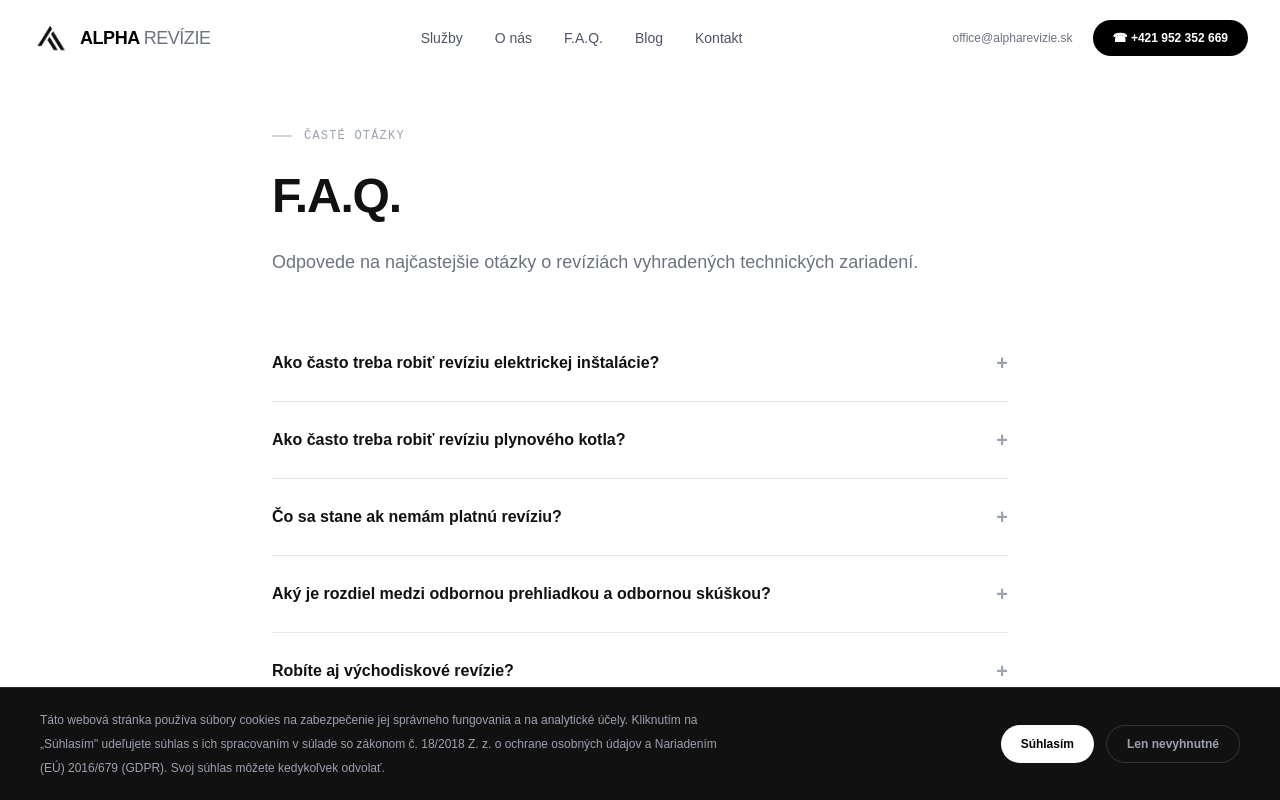
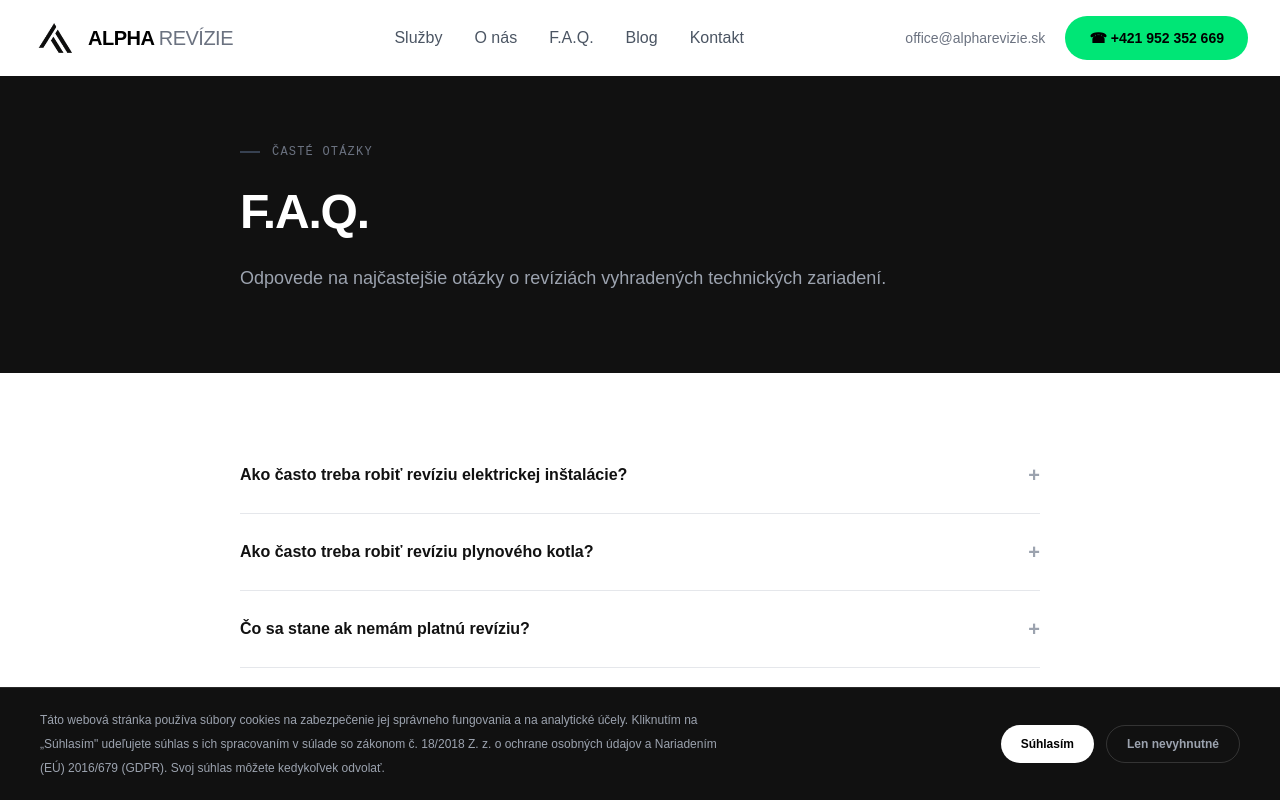
Before and after one commit to djamriska43/alpharevizie.sk, a Next.js app: page /faq in a window 1280 px wide. Shown: the top 800 px of the page. Built offline with nearby package versions, Linux system fonts and the light colour scheme.

Commit message:
Add files via upload

```diff
--- a/src/app/blog/page.tsx
+++ b/src/app/blog/page.tsx
@@ -1,38 +1,37 @@
+import Reveal from '@/components/Reveal';
 import { Metadata } from 'next';
-import Reveal from '@/components/Reveal';
 
-export const metadata: Metadata = {
-  title: 'Blog — Alpha Revízie',
-  description: 'Odborné články o revíziách vyhradených technických zariadení. Praktické informácie a legislatívne novinky.',
-};
+export const metadata: Metadata = { title: 'Blog — Alpha Revízie' };
 
 const posts = [
-  { icon: '⚡', tag: 'Elektrické', color: '#00d4ff', bg: 'rgba(0,212,255,0.08)', title: 'Kedy potrebujete revíziu elektrickej inštalácie v byte?', desc: 'Ak bývate v byte alebo dome, mali by ste vedieť, že revízia elektriky nie je len formalita...' },
-  { icon: '🔥', tag: 'Plynové', color: '#ff2d6b', bg: 'rgba(255,45,107,0.08)', title: 'Revízia plynového kotla — čo zahŕňa a prečo ju neodkladať?', desc: 'Plynový kotol je srdcom vášho kúrenia. Pravidelná revízia nie je len povinnosť...' },
-  { icon: '⚙️', tag: 'Tlakové', color: '#8b5cf6', bg: 'rgba(139,92,246,0.08)', title: 'Kompresor v dielni — potrebuje revíziu?', desc: 'Ak máte kompresor s tlakovou nádobou, pravdepodobne spadá pod VTZ...' },
-  { icon: '🏗️', tag: 'Zdvíhacie', color: '#00e676', bg: 'rgba(0,230,118,0.08)', title: 'Revízia vysokozdvižného vozíka — lehoty a povinnosti', desc: 'Vysokozdvižné vozíky patria medzi VTZ zdvíhacie skupiny B...' },
-  { icon: '⚖️', tag: 'Legislatíva', color: '#444', bg: '#f5f5f5', title: 'Vyhláška 508/2009 Z. z. — čo musí vedieť každý prevádzkovateľ', desc: 'Táto vyhláška je ústredným predpisom pre VTZ na Slovensku...' },
-  { icon: '📋', tag: 'Praktické', color: '#444', bg: '#f5f5f5', title: 'Ako sa pripraviť na kontrolu z inšpektorátu práce?', desc: 'Kontrola z IP nemusí byť stresujúca, ak máte poriadok v dokumentácii...' },
+  {icon:'⚡',tag:'Elektrické',color:'#00d4ff',bg:'rgba(0,212,255,0.08)',title:'Kedy potrebujete revíziu elektrickej inštalácie v byte?',desc:'Ak bývate v byte alebo dome, mali by ste vedieť, že revízia elektriky nie je len formalita...'},
+  {icon:'🔥',tag:'Plynové',color:'#ff2d6b',bg:'rgba(255,45,107,0.08)',title:'Revízia plynového kotla — čo zahŕňa a prečo ju neodkladať?',desc:'Plynový kotol je srdcom vášho kúrenia. Pravidelná revízia nie je len povinnosť...'},
+  {icon:'⚙️',tag:'Tlakové',color:'#8b5cf6',bg:'rgba(139,92,246,0.08)',title:'Kompresor v dielni — potrebuje revíziu?',desc:'Ak máte kompresor s tlakovou nádobou, pravdepodobne spadá pod VTZ...'},
+  {icon:'🏗️',tag:'Zdvíhacie',color:'#00e676',bg:'rgba(0,230,118,0.08)',title:'Revízia vysokozdvižného vozíka — lehoty a povinnosti',desc:'Vysokozdvižné vozíky patria medzi VTZ zdvíhacie skupiny B...'},
+  {icon:'⚖️',tag:'Legislatíva',color:'#444',bg:'#f5f5f5',title:'Vyhláška 508/2009 Z. z. — čo musí vedieť každý prevádzkovateľ',desc:'Táto vyhláška je ústredným predpisom pre VTZ na Slovensku...'},
+  {icon:'📋',tag:'Praktické',color:'#444',bg:'#f5f5f5',title:'Ako sa pripraviť na kontrolu z inšpektorátu práce?',desc:'Kontrola z IP nemusí byť stresujúca, ak máte poriadok v dokumentácii...'},
 ];
 
 export default function BlogPage() {
   return (
-    <section className="pt-32 pb-16 px-8">
-      <div className="max-w-[1200px] mx-auto">
-        <Reveal>
-          <div className="flex items-center gap-3 text-gray-400 text-xs font-mono uppercase tracking-widest mb-4">
-            <span className="w-5 h-[1.5px] bg-gray-300" />Blog
-          </div>
-          <h1 className="text-[clamp(2rem,4vw,3rem)] font-black tracking-tight mb-4">Odborné články o revíziách VTZ</h1>
-          <p className="text-gray-500 text-lg leading-relaxed max-w-[600px] mb-12">Praktické informácie a rady pre prevádzkovateľov technických zariadení.</p>
-        </Reveal>
-        <div className="grid grid-cols-1 md:grid-cols-2 lg:grid-cols-3 gap-8">
-          {posts.map((p, i) => (
-            <Reveal key={i} delay={(i % 4) * 0.1}>
+    <>
+      <section className="bg-[#111] pt-36 pb-20 px-8">
+        <div className="max-w-[1200px] mx-auto">
+          <Reveal>
+            <div className="flex items-center gap-3 text-gray-500 text-xs font-mono uppercase tracking-widest mb-4"><span className="w-5 h-[1.5px] bg-gray-700" />Blog</div>
+            <h1 className="text-[clamp(2rem,4vw,3rem)] font-black tracking-tight mb-4 text-white">Odborné články o revíziách VTZ</h1>
+            <p className="text-lg text-gray-400 leading-relaxed max-w-[600px]">Praktické informácie a rady pre prevádzkovateľov technických zariadení.</p>
+          </Reveal>
+        </div>
+      </section>
+      <section className="py-20 px-8">
+        <div className="max-w-[1200px] mx-auto grid grid-cols-1 md:grid-cols-2 lg:grid-cols-3 gap-8">
+          {posts.map((p,i) => (
+            <Reveal key={i} delay={(i%4)*0.1}>
               <div className="rounded-2xl border border-gray-200 overflow-hidden hover:-translate-y-1 hover:shadow-[0_15px_40px_rgba(0,0,0,0.06)] transition-all cursor-pointer">
                 <div className="h-[180px] bg-gray-100 flex items-center justify-center text-4xl">{p.icon}</div>
                 <div className="p-6">
-                  <span className="font-mono text-[0.6rem] uppercase tracking-widest py-1 px-2 rounded font-semibold inline-block mb-3" style={{ background: p.bg, color: p.color }}>{p.tag}</span>
+                  <span className="font-mono text-[0.6rem] uppercase tracking-widest py-1 px-2 rounded font-semibold inline-block mb-3" style={{background:p.bg,color:p.color}}>{p.tag}</span>
                   <h3 className="font-bold leading-snug mb-2">{p.title}</h3>
                   <p className="text-xs text-gray-500 leading-relaxed">{p.desc}</p>
                 </div>
@@ -40,7 +39,7 @@ export default function BlogPage() {
             </Reveal>
           ))}
         </div>
-      </div>
-    </section>
+      </section>
+    </>
   );
 }
--- a/src/app/faq/page.tsx
+++ b/src/app/faq/page.tsx
@@ -4,26 +4,25 @@ import Reveal from '@/components/Reveal';
 import { CTASection } from '@/components/Widgets';
 
 const faqs = [
-  { q: 'Ako často treba robiť revíziu elektrickej inštalácie?', a: 'Závisí od typu prostredia. V bežných bytoch a kanceláriách je to každých 5 rokov. Vo výrobných prevádzkach každé 2–3 roky. Na staveniskách každých 6 mesiacov. Presné lehoty sú uvedené v prílohe č. 8 vyhlášky č. 508/2009 Z. z.' },
-  { q: 'Ako často treba robiť revíziu plynového kotla?', a: 'Odborná prehliadka (kontrola) sa robí každý rok. Odborná skúška (revízia) každé 3 roky. Platí to pre plynové zariadenia skupiny B — teda bežné domáce kotly od 5 kW do 0,5 MW.' },
-  { q: 'Čo sa stane ak nemám platnú revíziu?', a: 'Nesplnenie povinnosti je porušenie predpisov BOZP. Inšpektorát práce môže uložiť pokutu do výšky 100 000 €. V prípade pracovného úrazu na nezrevídovanom zariadení hrozí aj trestnoprávna zodpovednosť. Poisťovňa vám tiež nemusí preplatiť poistnú udalosť.' },
-  { q: 'Aký je rozdiel medzi odbornou prehliadkou a odbornou skúškou?', a: 'Odborná prehliadka (OP) je vizuálna kontrola stavu zariadenia. Odborná skúška (OS) je komplexnejšia — zahŕňa prehliadku aj funkčné skúšky a merania. Obe vykonáva revízny technik a o výsledku vystaví doklad.' },
-  { q: 'Robíte aj východiskové revízie?', a: 'Áno, robíme východiskové aj periodické revízie. Východisková revízia sa robí pred prvým uvedením zariadenia do prevádzky — napríklad po novej elektroinštalácii, montáži plynového kotla alebo inštalácii tlakovej nádoby.' },
-  { q: 'Pôsobíte aj mimo Žilinského kraja?', a: 'Áno, pôsobíme po celom Slovensku. Sídlime v Martine, ale pravidelne cestujeme do všetkých krajov — Bratislava, Banská Bystrica, Košice, Prešov, Nitra, Trnava, Trenčín.' },
-  { q: 'Ako dlho trvá dodanie revíznej správy?', a: 'Revíznu správu s okrúhlou pečiatkou revízneho technika vám dodáme do niekoľkých pracovných dní po vykonaní revízie.' },
-  { q: 'Čo je to vyhláška 508/2009 Z. z.?', a: 'Je to ústredný predpis pre vyhradené technické zariadenia na Slovensku. Upravuje rozdelenie zariadení do skupín (A, B, C), požiadavky na odbornú spôsobilosť, lehoty revízií a obsah revíznych správ. Nadväzuje na zákon č. 124/2006 Z. z. o BOZP.' },
+  {q:'Ako často treba robiť revíziu elektrickej inštalácie?',a:'Závisí od typu prostredia. V bežných bytoch každých 5 rokov, vo výrobných prevádzkach každé 2–3 roky, na staveniskách každých 6 mesiacov.'},
+  {q:'Ako často treba robiť revíziu plynového kotla?',a:'Odborná prehliadka každý rok, odborná skúška každé 3 roky.'},
+  {q:'Čo sa stane ak nemám platnú revíziu?',a:'Inšpektorát práce môže uložiť pokutu do 100 000 €. Pri úraze hrozí trestnoprávna zodpovednosť.'},
+  {q:'Aký je rozdiel medzi odbornou prehliadkou a skúškou?',a:'Prehliadka je vizuálna kontrola, skúška zahŕňa aj funkčné skúšky a merania.'},
+  {q:'Robíte aj východiskové revízie?',a:'Áno, robíme východiskové aj periodické revízie všetkých štyroch druhov VTZ.'},
+  {q:'Pôsobíte aj mimo Žilinského kraja?',a:'Áno, pôsobíme po celom Slovensku.'},
+  {q:'Ako dlho trvá dodanie revíznej správy?',a:'Do niekoľkých pracovných dní po vykonaní revízie.'},
+  {q:'Čo je vyhláška 508/2009 Z. z.?',a:'Ústredný predpis pre VTZ — upravuje rozdelenie zariadení, lehoty revízií a odborné spôsobilosti.'},
 ];
 
-function FAQItem({ q, a, i }: { q: string; a: string; i: number }) {
-  const [open, setOpen] = useState(false);
+function FAQItem({q,a,i}:{q:string;a:string;i:number}) {
+  const [open,setOpen]=useState(false);
   return (
-    <Reveal delay={(i % 4) * 0.08}>
-      <div className="border-b border-gray-200 py-6" onClick={() => setOpen(!open)}>
-        <div className="flex justify-between items-center cursor-pointer font-bold text-base hover:text-gray-600 transition-colors">
-          {q}
-          <span className={`text-xl text-gray-400 transition-transform duration-300 ${open ? 'rotate-45' : ''}`}>+</span>
+    <Reveal delay={(i%4)*0.08}>
+      <div className="border-b border-gray-200 py-6 cursor-pointer" onClick={()=>setOpen(!open)}>
+        <div className="flex justify-between items-center font-bold text-base hover:text-gray-600 transition-colors">
+          {q}<span className={`text-xl text-gray-400 transition-transform duration-300 ${open?'rotate-45':''}`}>+</span>
         </div>
-        <div className={`overflow-hidden transition-all duration-400 text-sm text-gray-500 leading-relaxed ${open ? 'max-h-[300px] pt-4' : 'max-h-0'}`}>{a}</div>
+        <div className={`overflow-hidden transition-all duration-400 text-sm text-gray-500 leading-relaxed ${open?'max-h-[300px] pt-4':'max-h-0'}`}>{a}</div>
       </div>
     </Reveal>
   );
@@ -32,16 +31,20 @@ function FAQItem({ q, a, i }: { q: string; a: string; i: number }) {
 export default function FAQPage() {
   return (
     <>
-      <div className="pt-32 pb-16 px-8 max-w-[800px] mx-auto">
-        <Reveal>
-          <div className="flex items-center gap-3 text-gray-400 text-xs font-mono uppercase tracking-widest mb-4">
-            <span className="w-5 h-[1.5px] bg-gray-300" />Časté otázky
-          </div>
-          <h1 className="text-[clamp(2rem,4vw,3rem)] font-black tracking-tight mb-4">F.A.Q.</h1>
-          <p className="text-gray-500 text-lg leading-relaxed mb-12">Odpovede na najčastejšie otázky o revíziách vyhradených technických zariadení.</p>
-        </Reveal>
-        {faqs.map((f, i) => <FAQItem key={i} q={f.q} a={f.a} i={i} />)}
-      </div>
+      <section className="bg-[#111] pt-36 pb-20 px-8">
+        <div className="max-w-[800px] mx-auto">
+          <Reveal>
+            <div className="flex items-center gap-3 text-gray-500 text-xs font-mono uppercase tracking-widest mb-4"><span className="w-5 h-[1.5px] bg-gray-700" />Časté otázky</div>
+            <h1 className="text-[clamp(2rem,4vw,3rem)] font-black tracking-tight mb-4 text-white">F.A.Q.</h1>
+            <p className="text-lg text-gray-400 leading-relaxed">Odpovede na najčastejšie otázky o revíziách vyhradených technických zariadení.</p>
+          </Reveal>
+        </div>
+      </section>
+      <section className="py-16 px-8">
+        <div className="max-w-[800px] mx-auto">
+          {faqs.map((f,i)=><FAQItem key={i} q={f.q} a={f.a} i={i} />)}
+        </div>
+      </section>
       <CTASection />
     </>
   );
--- a/src/app/kontakt/page.tsx
+++ b/src/app/kontakt/page.tsx
@@ -3,53 +3,51 @@ import Reveal from '@/components/Reveal';
 
 export default function ContactPage() {
   return (
-    <section className="pt-32 pb-16 px-8">
-      <div className="max-w-[1200px] mx-auto">
-        <Reveal>
-          <div className="flex items-center gap-3 text-gray-400 text-xs font-mono uppercase tracking-widest mb-4">
-            <span className="w-5 h-[1.5px] bg-gray-300" />Kontakt
-          </div>
-          <h1 className="text-[clamp(2rem,4vw,3rem)] font-black tracking-tight mb-4">Ozvite sa nám</h1>
-          <p className="text-gray-500 text-lg leading-relaxed max-w-[600px] mb-12">Zavolajte, napíšte e-mail alebo vyplňte formulár. Ozveme sa vám do 24 hodín.</p>
-        </Reveal>
-        <div className="grid grid-cols-1 md:grid-cols-2 gap-12">
+    <>
+      <section className="bg-[#111] pt-36 pb-20 px-8">
+        <div className="max-w-[1200px] mx-auto">
+          <Reveal>
+            <div className="flex items-center gap-3 text-gray-500 text-xs font-mono uppercase tracking-widest mb-4"><span className="w-5 h-[1.5px] bg-gray-700" />Kontakt</div>
+            <h1 className="text-[clamp(2rem,4vw,3rem)] font-black tracking-tight mb-4 text-white">Ozvite sa nám</h1>
+            <p className="text-lg text-gray-400 leading-relaxed max-w-[600px]">Zavolajte, napíšte e-mail alebo vyplňte formulár. Ozveme sa vám do 24 hodín.</p>
+          </Reveal>
+        </div>
+      </section>
+      <section className="py-20 px-8">
+        <div className="max-w-[1200px] mx-auto grid grid-cols-1 md:grid-cols-2 gap-12">
           <div className="flex flex-col gap-6">
             {[
-              { icon: '☎', title: 'Telefón', content: <a href="tel:+421952352669" className="text-black font-semibold no-underline">+421 952 352 669</a> },
-              { icon: '✉', title: 'E-mail', content: <a href="mailto:office@alpharevizie.sk" className="text-black font-semibold no-underline">office@alpharevizie.sk</a> },
-              { icon: '📍', title: 'Adresa', content: <span>Jeleňova 4154/9<br />036 01 Martin</span> },
-              { icon: '🏢', title: 'Fakturačné údaje', content: <span>Alpha Safety s.r.o.<br />IČO: 54 610 982<br />DIČ: 2121731810<br />IČ DPH: SK2121731810</span> },
-            ].map((item, i) => (
-              <Reveal key={i} delay={i * 0.1}>
+              {icon:'☎',title:'Telefón',content:'<a href="tel:+421952352669" class="text-black font-semibold no-underline">+421 952 352 669</a>'},
+              {icon:'✉',title:'E-mail',content:'<a href="mailto:office@alpharevizie.sk" class="text-black font-semibold no-underline">office@alpharevizie.sk</a>'},
+              {icon:'📍',title:'Adresa',content:'Jeleňova 4154/9<br/>036 01 Martin'},
+              {icon:'🏢',title:'Fakturačné údaje',content:'Alpha Safety s.r.o.<br/>IČO: 54 610 982<br/>DIČ: 2121731810<br/>IČ DPH: SK2121731810'},
+            ].map((item,i) => (
+              <Reveal key={i} delay={i*0.1}>
                 <div className="flex gap-4 items-start">
                   <div className="w-12 h-12 bg-gray-50 rounded-[14px] flex items-center justify-center text-xl shrink-0">{item.icon}</div>
                   <div>
                     <h3 className="font-bold text-sm mb-1">{item.title}</h3>
-                    <p className="text-sm text-gray-500">{item.content}</p>
+                    <p className="text-sm text-gray-500" dangerouslySetInnerHTML={{__html:item.content}} />
                   </div>
                 </div>
               </Reveal>
             ))}
           </div>
           <Reveal direction="right">
-            <form className="flex flex-col gap-4" onSubmit={(e) => { e.preventDefault(); alert('Formulár odoslaný! (demo)'); }}>
+            <form className="flex flex-col gap-4" onSubmit={(e)=>{e.preventDefault();alert('Formulár odoslaný! (demo)')}}>
               <input type="text" placeholder="Meno a priezvisko" required className="w-full py-4 px-5 border border-gray-200 rounded-xl font-sans text-sm outline-none focus:border-black transition-colors" />
               <input type="email" placeholder="E-mail" required className="w-full py-4 px-5 border border-gray-200 rounded-xl font-sans text-sm outline-none focus:border-black transition-colors" />
               <input type="tel" placeholder="Telefón" className="w-full py-4 px-5 border border-gray-200 rounded-xl font-sans text-sm outline-none focus:border-black transition-colors" />
               <select required className="w-full py-4 px-5 border border-gray-200 rounded-xl font-sans text-sm outline-none focus:border-black transition-colors bg-white">
                 <option value="">Typ revízie...</option>
-                <option>Elektrické zariadenia</option>
-                <option>Plynové zariadenia</option>
-                <option>Tlakové zariadenia</option>
-                <option>Zdvíhacie zariadenia</option>
-                <option>Iné</option>
+                <option>Elektrické zariadenia</option><option>Plynové zariadenia</option><option>Tlakové zariadenia</option><option>Zdvíhacie zariadenia</option><option>Iné</option>
               </select>
               <textarea placeholder="Opíšte nám, čo potrebujete zrevídovať..." required className="w-full py-4 px-5 border border-gray-200 rounded-xl font-sans text-sm outline-none focus:border-black transition-colors min-h-[120px] resize-y" />
-              <button type="submit" className="bg-black text-white border-none py-4 px-8 rounded-full font-semibold text-sm cursor-pointer font-sans hover:-translate-y-0.5 hover:shadow-[0_10px_30px_rgba(0,0,0,0.15)] transition-all">Odoslať správu →</button>
+              <button type="submit" className="bg-[#00e676] text-black border-none py-4 px-8 rounded-full font-bold text-sm cursor-pointer font-sans hover:-translate-y-0.5 hover:shadow-[0_10px_30px_rgba(0,230,118,0.3)] transition-all">Odoslať správu →</button>
             </form>
           </Reveal>
         </div>
-      </div>
-    </section>
+      </section>
+    </>
   );
 }
--- a/src/components/Navbar.tsx
+++ b/src/components/Navbar.tsx
@@ -14,26 +14,24 @@ export default function Navbar() {
   }, []);
 
   return (
-    <nav className={`fixed top-0 left-0 right-0 z-[1000] flex items-center justify-between transition-all duration-400 ${scrolled ? 'bg-white/92 backdrop-blur-[20px] backdrop-saturate-[180%] py-3 px-8 border-b border-gray-200' : 'py-5 px-8'}`}>
+    <>
+      <nav className={`fixed top-0 left-0 right-0 z-[1000] bg-white flex items-center justify-between transition-all duration-400 py-4 px-8 ${scrolled ? 'shadow-[0_4px_30px_rgba(0,0,0,0.08)]' : ''}`}>
         <Link href="/" className="flex items-center gap-3 no-underline">
-        <Image src="/logo-dark.png" alt="Alpha Revízie" width={36} height={36} className="w-9 h-auto" />
-        <span className="font-extrabold text-lg text-black tracking-tight">ALPHA <span className="font-normal text-gray-500">REVÍZIE</span></span>
+          <Image src="/logo-dark.png" alt="Alpha Revízie" width={44} height={44} className="w-11 h-auto" />
+          <span className="font-extrabold text-xl text-black tracking-tight">ALPHA <span className="font-normal text-gray-500">REVÍZIE</span></span>
         </Link>
 
         <div className="hidden md:flex gap-8 items-center">
-        <Link href="/#services" className="text-gray-600 text-sm font-medium hover:text-black relative after:absolute after:bottom-[-4px] after:left-0 after:w-0 after:h-[2px] after:bg-black after:transition-all hover:after:w-full">Služby</Link>
-        <Link href="/o-nas" className="text-gray-600 text-sm font-medium hover:text-black relative after:absolute after:bottom-[-4px] after:left-0 after:w-0 after:h-[2px] after:bg-black after:transition-all hover:after:w-full">O nás</Link>
-        <Link href="/faq" className="text-gray-600 text-sm font-medium hover:text-black relative after:absolute after:bottom-[-4px] after:left-0 after:w-0 after:h-[2px] after:bg-black after:transition-all hover:after:w-full">F.A.Q.</Link>
-        <Link href="/blog" className="text-gray-600 text-sm font-medium hover:text-black relative after:absolute after:bottom-[-4px] after:left-0 after:w-0 after:h-[2px] after:bg-black after:transition-all hover:after:w-full">Blog</Link>
-        <Link href="/kontakt" className="text-gray-600 text-sm font-medium hover:text-black relative after:absolute after:bottom-[-4px] after:left-0 after:w-0 after:h-[2px] after:bg-black after:transition-all hover:after:w-full">Kontakt</Link>
+          {[['/#services','Služby'],['/o-nas','O nás'],['/faq','F.A.Q.'],['/blog','Blog'],['/kontakt','Kontakt']].map(([href,label])=>(
+            <Link key={href} href={href} className="text-gray-600 text-base font-medium hover:text-black relative after:absolute after:bottom-[-4px] after:left-0 after:w-0 after:h-[2px] after:bg-black after:transition-all hover:after:w-full">{label}</Link>
+          ))}
         </div>
 
         <div className="hidden md:flex items-center gap-5">
-        <a href="mailto:office@alpharevizie.sk" className="text-gray-500 text-xs hover:text-black transition-colors">office@alpharevizie.sk</a>
-        <a href="tel:+421952352669" className="flex items-center gap-1.5 bg-black text-white py-2.5 px-5 rounded-full font-semibold text-xs hover:bg-gray-900 hover:-translate-y-px transition-all">☎ +421 952 352 669</a>
+          <a href="mailto:office@alpharevizie.sk" className="text-gray-500 text-sm hover:text-black transition-colors">office@alpharevizie.sk</a>
+          <a href="tel:+421952352669" className="flex items-center gap-2 bg-[#00e676] text-black py-3 px-6 rounded-full font-bold text-sm hover:shadow-[0_4px_20px_rgba(0,230,118,0.3)] hover:-translate-y-px transition-all">☎ +421 952 352 669</a>
         </div>
 
-      {/* Mobile */}
         <button onClick={() => setMenuOpen(!menuOpen)} className="md:hidden flex flex-col gap-1.5 bg-transparent border-none cursor-pointer">
           <span className={`w-6 h-0.5 bg-black transition-all ${menuOpen ? 'rotate-45 translate-y-2' : ''}`} />
           <span className={`w-6 h-0.5 bg-black transition-all ${menuOpen ? 'opacity-0' : ''}`} />
@@ -41,15 +39,18 @@ export default function Navbar() {
         </button>
 
         {menuOpen && (
-        <div className="md:hidden absolute top-full left-0 right-0 bg-white border-b border-gray-200 p-6 flex flex-col gap-4">
-          <Link href="/#services" onClick={() => setMenuOpen(false)} className="text-gray-700 font-medium">Služby</Link>
-          <Link href="/o-nas" onClick={() => setMenuOpen(false)} className="text-gray-700 font-medium">O nás</Link>
-          <Link href="/faq" onClick={() => setMenuOpen(false)} className="text-gray-700 font-medium">F.A.Q.</Link>
-          <Link href="/blog" onClick={() => setMenuOpen(false)} className="text-gray-700 font-medium">Blog</Link>
-          <Link href="/kontakt" onClick={() => setMenuOpen(false)} className="text-gray-700 font-medium">Kontakt</Link>
-          <a href="tel:+421952352669" className="bg-black text-white py-3 px-5 rounded-full font-semibold text-sm text-center">☎ +421 952 352 669</a>
+          <div className="md:hidden absolute top-full left-0 right-0 bg-white border-b border-gray-200 p-6 flex flex-col gap-4 shadow-lg">
+            <Link href="/#services" onClick={() => setMenuOpen(false)} className="text-gray-700 font-medium text-lg">Služby</Link>
+            <Link href="/o-nas" onClick={() => setMenuOpen(false)} className="text-gray-700 font-medium text-lg">O nás</Link>
+            <Link href="/faq" onClick={() => setMenuOpen(false)} className="text-gray-700 font-medium text-lg">F.A.Q.</Link>
+            <Link href="/blog" onClick={() => setMenuOpen(false)} className="text-gray-700 font-medium text-lg">Blog</Link>
+            <Link href="/kontakt" onClick={() => setMenuOpen(false)} className="text-gray-700 font-medium text-lg">Kontakt</Link>
+            <a href="tel:+421952352669" className="bg-[#00e676] text-black py-3 px-5 rounded-full font-bold text-sm text-center">☎ +421 952 352 669</a>
           </div>
         )}
       </nav>
+      {/* Gradient border */}
+      <div className={`fixed top-[72px] left-0 right-0 h-[2px] z-[999] bg-gradient-to-r from-[#00d4ff] via-[#ff2d6b] via-[#8b5cf6] to-[#00e676] bg-[length:300%_300%] animate-gradientBorder transition-opacity duration-300 ${scrolled ? 'opacity-100' : 'opacity-40'}`} />
+    </>
   );
 }
```
Also changed, not shown: src/app/o-nas/page.tsx (+19 -27 lines), src/app/page.tsx (+41 -53 lines), src/components/ServiceDetail.tsx (+14 -11 lines). Lines whose indentation alone changed are shown as unchanged.
